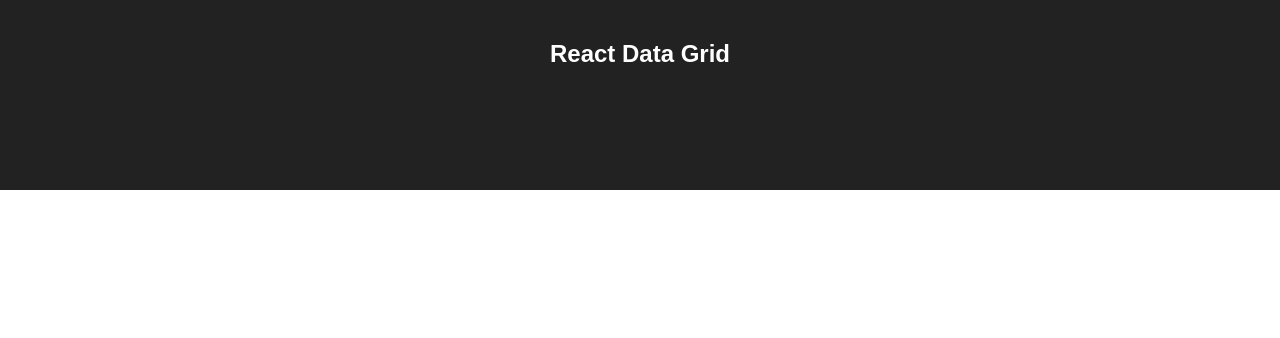
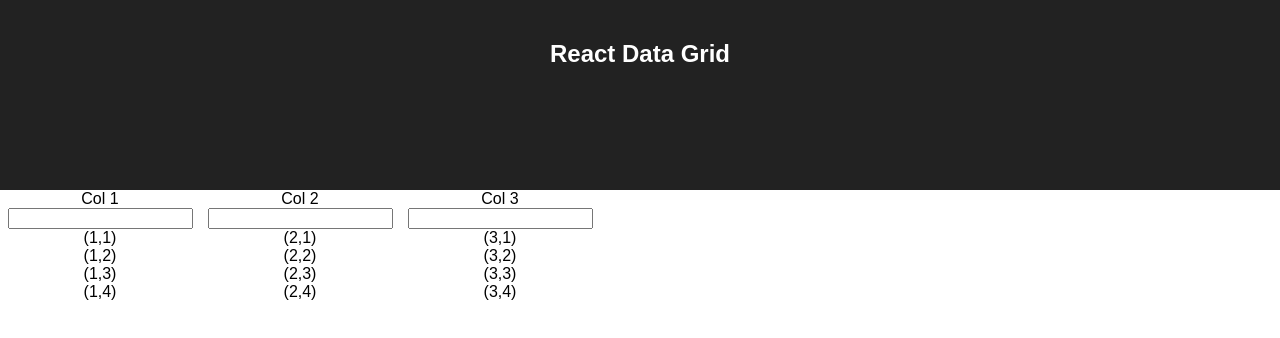
Before and after one commit to Contuit/react-virtualized-datatable, a React (Create React App) app: page / in a window 1280 px wide. Shown: the top 338 px of the page. Built offline with nearby package versions, Linux system fonts and the light colour scheme.

Commit message:
Some progress..

```diff
--- a/package.json
+++ b/package.json
@@ -14,9 +14,11 @@
     "bootstrap": "3.3.7",
     "classnames": "^2.2.5",
     "font-awesome": "4.7.0",
+    "moment": "^2.18.1",
     "react": "^15.5.4",
     "react-dom": "^15.5.4",
-    "react-virtualized": "^9.7.6"
+    "react-virtualized": "^9.7.6",
+    "underscore": "^1.8.3"
   },
   "scripts": {
     "start": "react-scripts start",
--- a/src/DataGrid.js
+++ b/src/DataGrid.js
@@ -1,18 +1,76 @@
+import _ from 'underscore';
+import moment from 'moment';
 import React, { Component } from 'react';
 import PropTypes from 'prop-types';
 import classNames from 'classnames';
 import {
   AutoSizer,
   MultiGrid,
-  // CellMeasurer,
+  CellMeasurer,
   SortDirection,
-  // CellMeasurerCache,
+  CellMeasurerCache,
 } from 'react-virtualized';
 import './App.css';
 
 class DataGrid extends Component {
+  static _formatDateWithString(date, string) {
+    const toParse = isNaN(date) ? date : Number(date);
+    let tryFormat;
+    if (typeof toParse === 'number') {
+      tryFormat = moment.unix(toParse).format(string);
+    } else {
+      tryFormat = moment(toParse).format(string);
+    }
+
+    if (tryFormat === 'Invalid date') {
+      return date;
+    }
+
+    return tryFormat;
+  }
+
+  static formatData(uiState, column, data) {
+    if (_.isFunction(column.formatter)) {
+      return column.formatter(data);
+    }
+
+    let myData = null;
+    if (column.key.indexOf('.') > -1) {
+      const split = column.key.split('.');
+      if (split.length < 2) {
+        return;
+      }
+
+      myData = data[split[0]][split[1]];
+    } else {
+      myData = data[column.key];
+    }
+
+
+    switch (column.type) {
+      case 'date':
+        return DataGrid._formatDateWithString(myData, 'M/D/YYYY');
+      case 'dateTime':
+        return DataGrid._formatDateWithString(myData, 'M/D/YYYY HH:mm');
+      case 'array':
+        return (
+          <ul>
+            { myData.map(item => (<li key={item}>{item}</li>)) }
+          </ul>
+        );
+      default:
+        return myData;
+    }
+  }
+
   constructor(props) {
     super(props);
+
+    this.cellSizeCache = new CellMeasurerCache({
+      fixedWidth: true,
+      defaultHeight: 45,
+      // minHeight: browser.lessThan.small ? 40 : 50,
+    });
 
     this.state = {
       focusCol: null,
@@ -26,8 +84,100 @@ class DataGrid extends Component {
       filterOpened: false,
     };
 
+    // stores the inputs
+    this.filters = {};
+
     this.renderMultiGrid = this.renderMultiGrid.bind(this);
     this.onGridScroll = this.onGridScroll.bind(this);
+    this.renderCell = this.renderCell.bind(this);
+    this.getColumnWidth = this.getColumnWidth.bind(this);
+    this.getRowHeight = this.getRowHeight.bind(this);
+    this.onFilterChanged = this.onFilterChanged.bind(this);
+  }
+
+  componentDidMount() {
+    const { tableName, defaultSort } = this.props;
+    this.componentDidUpdate();
+    if (!this.mainGrid) {
+      this.props.setTableNewData(tableName, true);
+      return;
+    }
+
+    if (defaultSort) {
+      if (_.isString(defaultSort.sortDirection) &&
+          defaultSort.sortDirection.toLowerCase() === 'asc') {
+        defaultSort.sortDirection = SortDirection.ASC;
+      } else if (_.isString(defaultSort.sortDirection) &&
+          defaultSort.sortDirection.toLowerCase() === 'desc') {
+        defaultSort.sortDirection = SortDirection.DESC;
+      }
+
+      this.sort(defaultSort);
+    }
+
+    setTimeout(() => {
+      if (!this.mainGrid) { return; }
+      // this.cellSizeCache.clearAll();
+      this.mainGrid.measureAllCells();
+      setTimeout(() => {
+        if (!this.mainGrid) { return; }
+        this.mainGrid.recomputeGridSize();
+      }, 1);
+    }, 1);
+  }
+
+  componentWillReceiveProps() {
+    if (!this.mainGrid || !this.mainGrid._bottomRightGrid) {
+      return;
+    }
+
+    const containerWidth = this.mainGrid._containerBottomStyle.width;
+    const contentWidth = this.mainGrid._leftGridWidth +
+      this.mainGrid._bottomRightGrid._scrollingContainer.scrollWidth;
+
+    if (containerWidth === contentWidth) {
+      this.setState({ scrolledAllLeft: true, scrolledAllRight: true });
+    }
+  }
+
+  componentWillUpdate(nextProps, nextState) {
+    if (this.state.focusCol && this.state.focusCol === nextState.focusCol) {
+      this.setState({ focusCol: null });
+    }
+  }
+
+  componentDidUpdate() {
+    if (!this.mainGrid) {
+      return;
+    }
+
+    if (this.state.focusCol !== null) {
+      setTimeout(() => {
+        if (!this.filters[this.state.focusCol]) {
+          return;
+        }
+
+        this.filters[this.state.focusCol].focus();
+      }, 200);
+    }
+  }
+
+  onFilterClicked(colKey) {
+    this.setState({
+      filterOpened: !this.state.filterOpened,
+      focusCol: this.state.filterOpened ? null : colKey,
+    });
+    // prevent bubbling to the header
+    return false;
+  }
+
+  onFilterChanged(filterObj) {
+    const nextState = Object.assign({}, this.state);
+
+    nextState.filters[filterObj.key] = filterObj;
+    this.setState(nextState, () => {
+      this.mainGrid.forceUpdate();
+    });
   }
 
   getColumnCount() {
@@ -44,6 +194,14 @@ class DataGrid extends Component {
    */
   getColumns() {
     return this.props.columns;
+  }
+
+  getColumn(index) {
+    // adds defaults to the column
+    return _.defaults(this.getColumns()[index], {
+      sortable: true,
+      filterable: true,
+    });
   }
 
   /**
@@ -71,6 +229,32 @@ class DataGrid extends Component {
     const dataSet = [colNames, ...sorted];
 
     return index < 0 ? dataSet : dataSet[index];
+  }
+
+  // For now, sizing columns based on the type
+  getColumnWidth(index) {
+    const { columns, columnWidthMultiplier } = this.props;
+    const { type, width } = columns[index.index];
+
+    if (typeof width === 'number') {
+      return width;
+    }
+
+    switch (type) {
+      case 'text':
+      case 'list':
+        return columnWidthMultiplier * 300;
+      case 'date':
+        return columnWidthMultiplier * 150;
+      case 'checkbox':
+        return columnWidthMultiplier * 150;
+      default:
+        return columnWidthMultiplier * 200;
+    }
+  }
+
+  getRowHeight(index) {
+    return this.cellSizeCache.rowHeight(index);
   }
 
   _filterRows(items) {
@@ -175,7 +359,7 @@ class DataGrid extends Component {
     return (
       <div className="grid-container">
         <MultiGrid
-          cellRenderer={this.cellRenderer}
+          cellRenderer={this.renderCell}
           columnCount={this.getColumnCount()}
           columnWidth={this.getColumnWidth}
           fixedColumnCount={this.getColumnCount() < 2 ? 0 : 1}
@@ -204,7 +388,132 @@ class DataGrid extends Component {
     );
   }
 
+  renderCell({ columnIndex, rowIndex, style, parent }) {
+    const { ui, onRowClicked } = this.props;
+    const data = this.getRows(rowIndex);
+    const column = this.getColumn(columnIndex);
+    const { sortBy, sortDirection } = this.state;
+    const filter = this.state.filters[column.key];
+    console.log(filter);
+
+    return (
+      <CellMeasurer
+        cache={this.cellSizeCache}
+        columnIndex={columnIndex}
+        key={`${columnIndex},${rowIndex}`}
+        parent={parent}
+        rowIndex={rowIndex}
+        ref={(cellMeasurer) => {
+          this.cellMeasurer = cellMeasurer;
+        }}
+      >
+        <div
+          style={{
+            ...style,
+            maxWidth: 1000,
+            width: this.getColumnWidth({ index: columnIndex }),
+          }}
+          className={classNames({
+            'grid-header-cell': rowIndex === 0,
+            'grid-header-filterable': column.filterable,
+            'grid-cell': rowIndex > 0,
+            'grid-row-even': rowIndex % 2 === 0,
+            'first-col': columnIndex === 0,
+            'last-col': columnIndex === this.getColumnCount(),
+            'grid-cell-filter': rowIndex === 0 && this.state.filterOpened,
+            'grid-cell-sort': rowIndex === 0 && sortBy === column.key,
+            'grid-row-hovered': rowIndex === this.state.hoveredRowIndex,
+            'grid-column-hovered': columnIndex === this.state.hoveredColumnIndex,
+          })}
+          onMouseOver={() => {
+            this.setState({
+              hoveredColumnIndex: columnIndex,
+              hoveredRowIndex: rowIndex,
+            });
+
+            if (this.grid) {
+              this.grid.forceUpdate();
+            }
+          }}
+          onClick={() => {
+            if (rowIndex === 0 && sortBy === column.key && column.sortable) {
+              this.sort({
+                sortBy: column.key,
+                sortDirection: sortDirection === SortDirection.ASC ?
+                    SortDirection.DESC : SortDirection.ASC,
+              });
+            } else if (rowIndex === 0 && column.sortable) {
+              this.sort({
+                sortBy: column.key,
+                sortDirection: SortDirection.ASC,
+              });
+            } else if (rowIndex !== 0) {
+              onRowClicked(data);
+            }
+          }}
+        >
+          {
+            rowIndex === 0 && sortBy === column.key &&
+            <span className="grid-sort-indicator">
+              <i
+                className={classNames('fa', {
+                  'fa-sort-asc': sortDirection === SortDirection.ASC,
+                  'fa-sort-desc': sortDirection === SortDirection.DESC,
+                })}
+              />
+            </span>
+          }
+          <div className="grid-cell-data">
+            {rowIndex === 0 ? data[column.key] :
+              DataGrid.formatData(ui, column, data)}
+          </div>
+          {
+            rowIndex === 0 && column.filterable &&
+            <input
+              type="text"
+              className="filter-input"
+              onClick={(e) => {
+                // when we click on the input we need to prevent sorting
+                e.stopPropagation();
+              }}
+              ref={(input) => {
+                this.filters[column.key] = input;
+              }}
+              value={filter && filter.value ? filter.value : ''}
+              onChange={(e) => {
+                const filterObj = {
+                  key: column.key,
+                  value: e.target.value,
+                };
+
+                this.onFilterChanged(filterObj);
+              }}
+            />
+          }
+          {
+            rowIndex === 0 && column.filterable &&
+            <a
+              className={classNames('grid-filter-indicator', {
+                active: filter && filter.value,
+              })}
+              tabIndex={columnIndex}
+              onClick={(e) => {
+                e.stopPropagation();
+                this.onFilterClicked(column.key);
+              }}
+            >
+              <i
+                className="fa fa-filter fa-fw"
+              />
+            </a>
+          }
+        </div>
+      </CellMeasurer>
+    );
+  }
+
   render() {
+    console.log('here');
     return (
       <AutoSizer>
         {this.renderMultiGrid}
@@ -222,8 +531,6 @@ DataGrid.propTypes = {
     sortBy: PropTypes.string,
     sortDirection: PropTypes.string,
   }),
-
-
   columnWidthMultiplier: PropTypes.number,
 };
 
```
Also changed, not shown: 1 other file (tests, documents, lock files or other folders).
